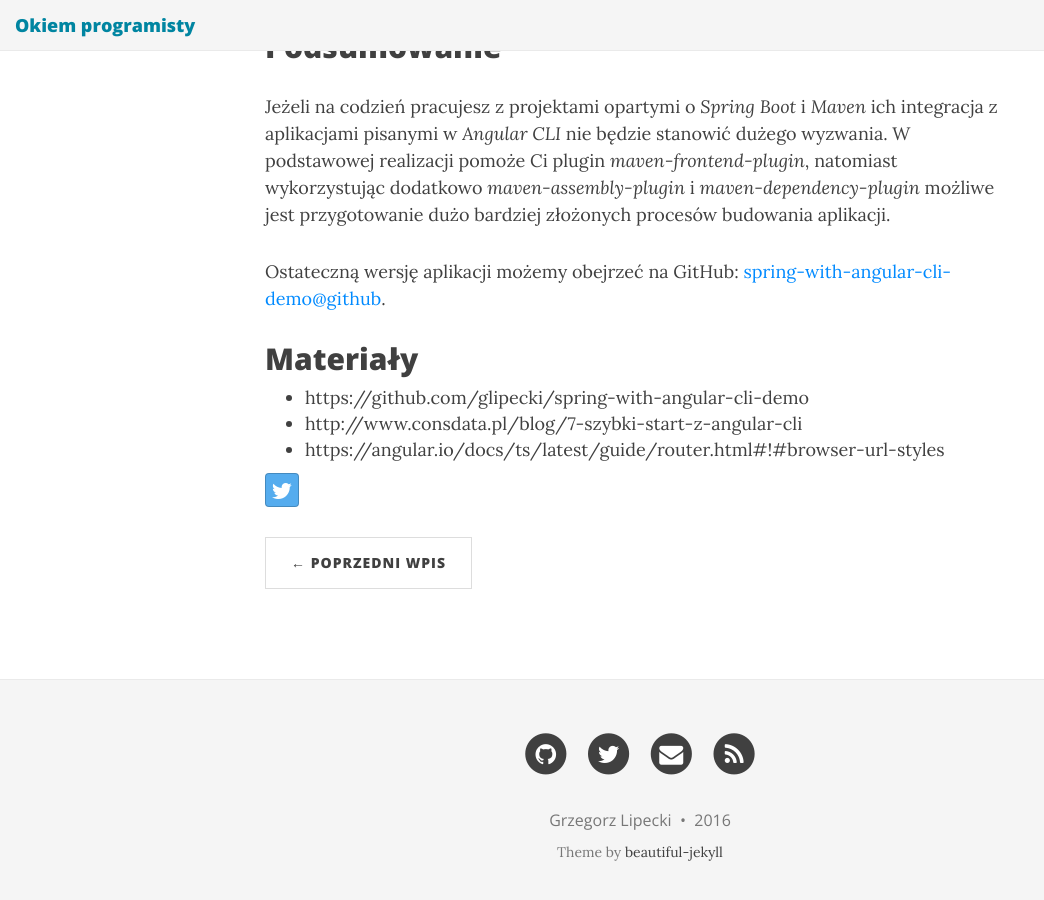
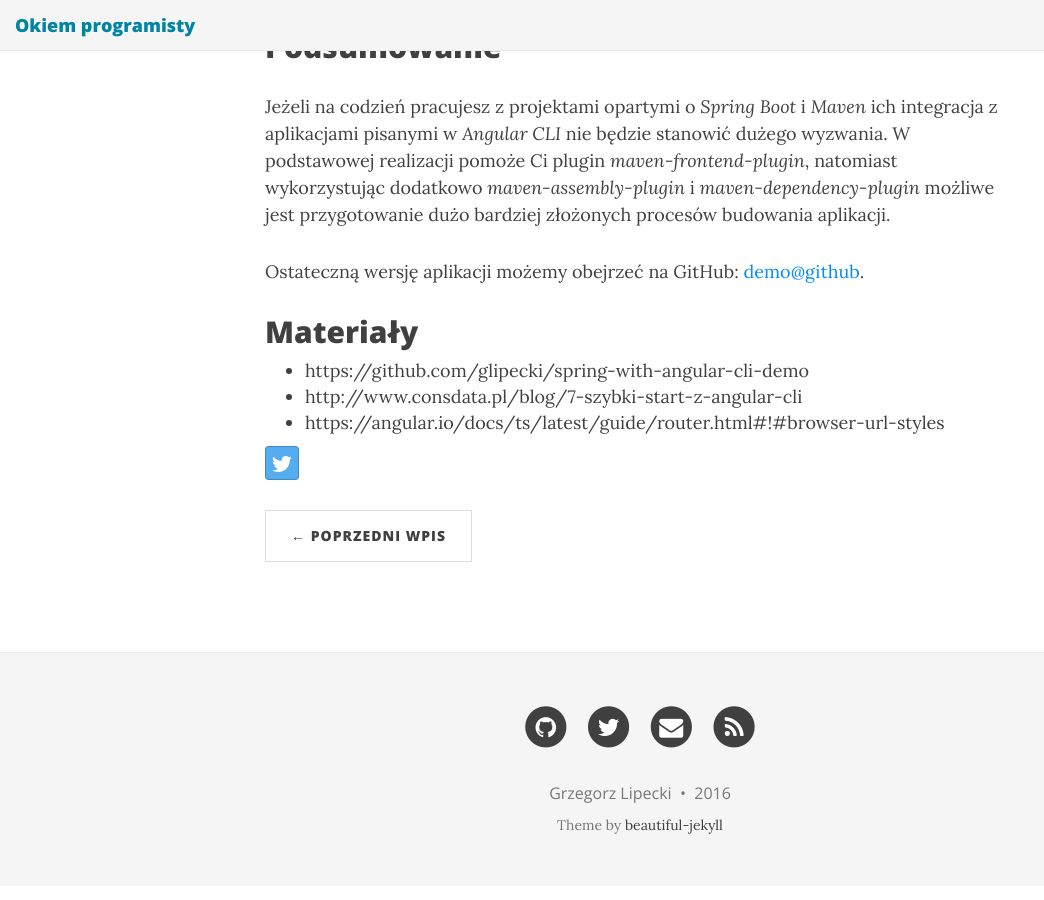
Before and after one commit to glipecki/glipecki.github.io, a Jekyll site: the page built from _posts/2016-12-07-budowanie-aplikacji-angular-cli-spring-boot.md, in a window 1280 px wide and 900 px high, scrolled down 14335 px. Shown: the whole window, without its empty margins (0-1044 px from the left). Built offline with Jekyll 4.4.1, drawn with Linux system fonts in a browser that asks for light colours; nearby versions of some CDN libraries; comment, search, counter and statistics services are not loaded.

Commit message:
Updated 2016-12-07-budowanie-aplikacji-angular-cli-spring-boot.md

```diff
--- a/_posts/2016-12-07-budowanie-aplikacji-angular-cli-spring-boot.md
+++ b/_posts/2016-12-07-budowanie-aplikacji-angular-cli-spring-boot.md
@@ -488,7 +488,7 @@ W ten sposób pracujemy z aplikacją wystawioną pod adresem http://localhost:42
 
 Jeżeli na codzień pracujesz z projektami opartymi o _Spring Boot_ i _Maven_ ich integracja z aplikacjami pisanymi w _Angular CLI_ nie będzie stanowić dużego wyzwania. W podstawowej realizacji pomoże Ci plugin _maven-frontend-plugin_, natomiast wykorzystując dodatkowo _maven-assembly-plugin_ i _maven-dependency-plugin_ możliwe jest przygotowanie dużo bardziej złożonych procesów budowania aplikacji.
 
-Ostateczną wersję aplikacji możemy obejrzeć na GitHub: [spring-with-angular-cli-demo@github](https://github.com/glipecki/spring-with-angular-cli-demo).
+Ostateczną wersję aplikacji możemy obejrzeć na GitHub: [demo@github](https://github.com/glipecki/spring-with-angular-cli-demo).
 
 ## Materiały
 - https://github.com/glipecki/spring-with-angular-cli-demo
```
